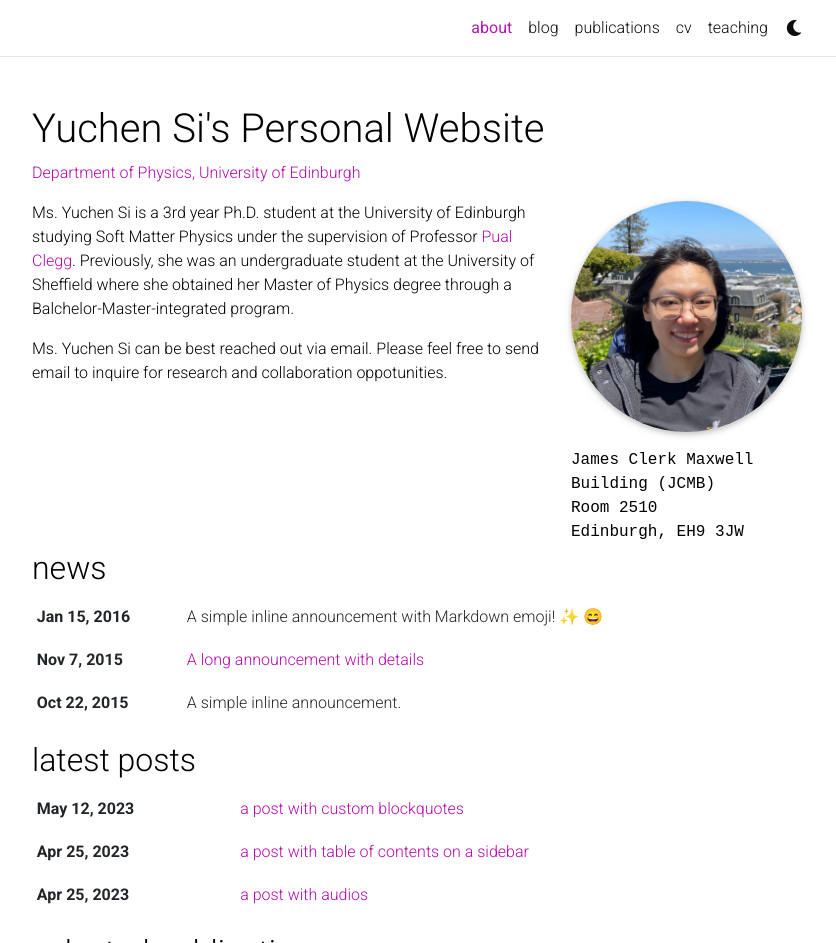
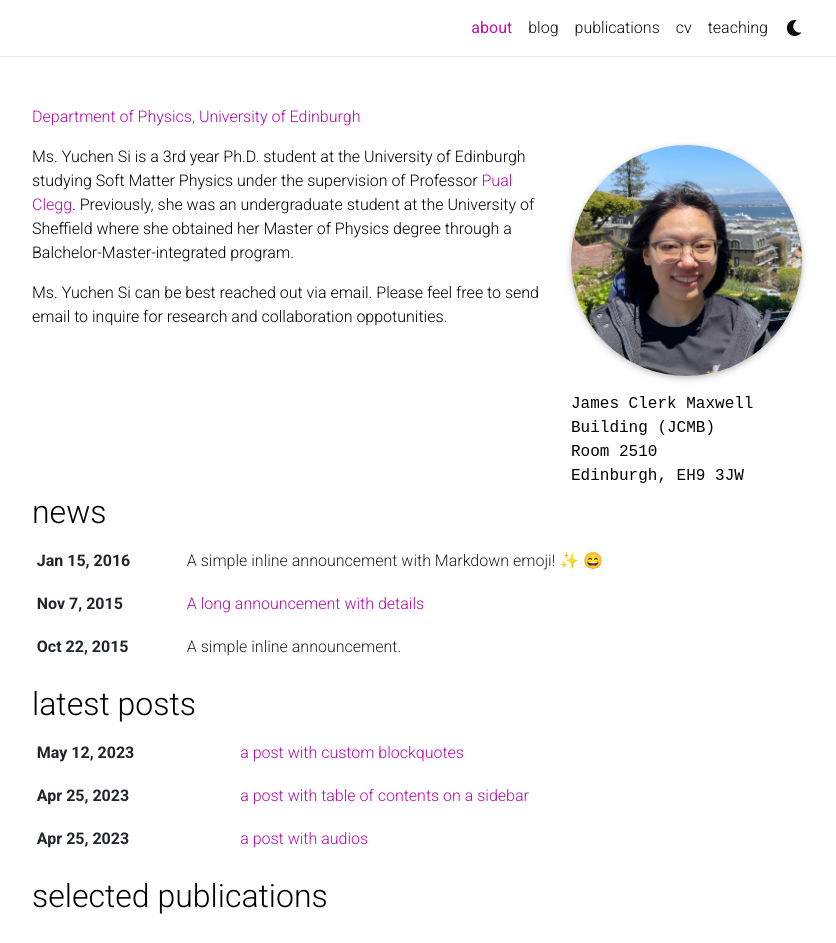
Before and after one commit to youcanseee/youcanseee.github.io, a Jekyll site: the page built from _pages/about.md, in a window 1280 px wide and 1173 px high, cut to the strip 0-943 px from the top of the window. Shown: the whole strip, without its empty margins (223-1059 px from the left). Built offline with Jekyll 4.4.1, drawn with Linux system fonts in a browser that asks for light colours; full-size pictures stand in for the smaller copies a plugin makes; emoji names are drawn with the system emoji font; comment, search, counter and statistics services are not loaded; a style sheet for code colours, icons or effects is not loaded; some of the changed text lies outside the part shown.

Commit message:
website update

```diff
--- a/_config.yml
+++ b/_config.yml
@@ -2,10 +2,10 @@
 # Site settings
 # -----------------------------------------------------------------------------
 
-title: Yuchen Si's Personal Website # the website title (if blank, full name will be used instead)
+title: # the website title (if blank, full name will be used instead)
 first_name: Yuchen
 middle_name:
-last_name: Si
+last_name: Si (司宇晨)
 email: yuchen.si@ed.ac.uk
 description: > # the ">" symbol means to ignore newlines until "footer_text:"
   A simple, whitespace theme for academics. Based on [*folio](https://github.com/bogoli/-folio) design.
@@ -15,9 +15,9 @@
 keywords: jekyll, jekyll-theme, academic-website, portfolio-website  # add your own keywords or leave empty
 
 lang: en # the language of your site (for example: en, fr, cn, ru, etc.)
-icon: 🪬 # the emoji used as the favicon (alternatively, provide image name in /assets/img/)
+icon: snowflake.png # the emoji used as the favicon (alternatively, provide image name in /assets/img/)
 
-url: https://alshedivat.github.io # the base hostname & protocol for your site
+url: https://youcanseee.github.io # the base hostname & protocol for your site
 baseurl: # the subpath of your site, e.g. /blog/
 last_updated: false # set to true if you want to display last updated in the footer
 impressum_path:  # set to path to include impressum link in the footer, use the same path as permalink in a page, helps to conform with EU GDPR
```
